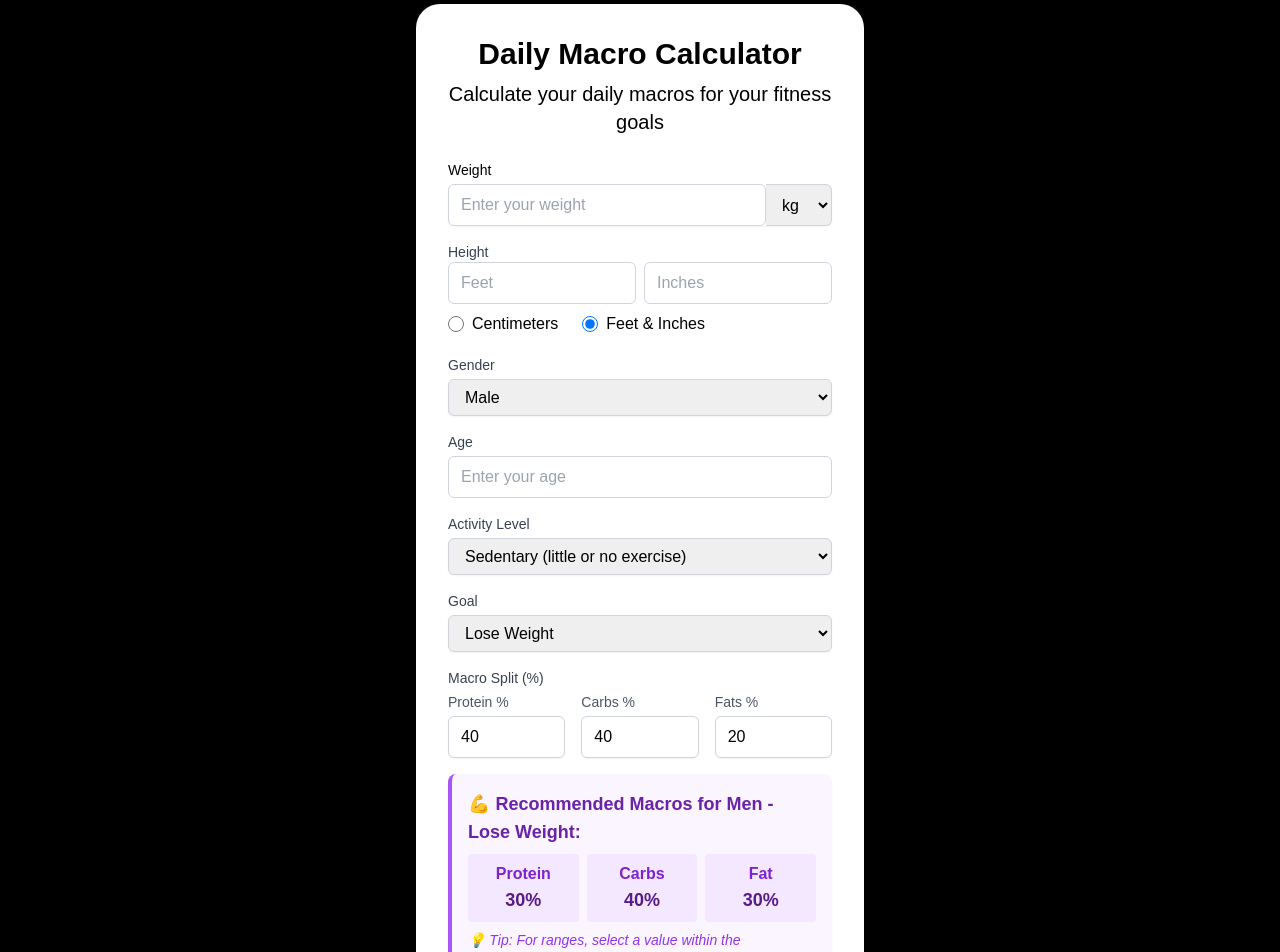
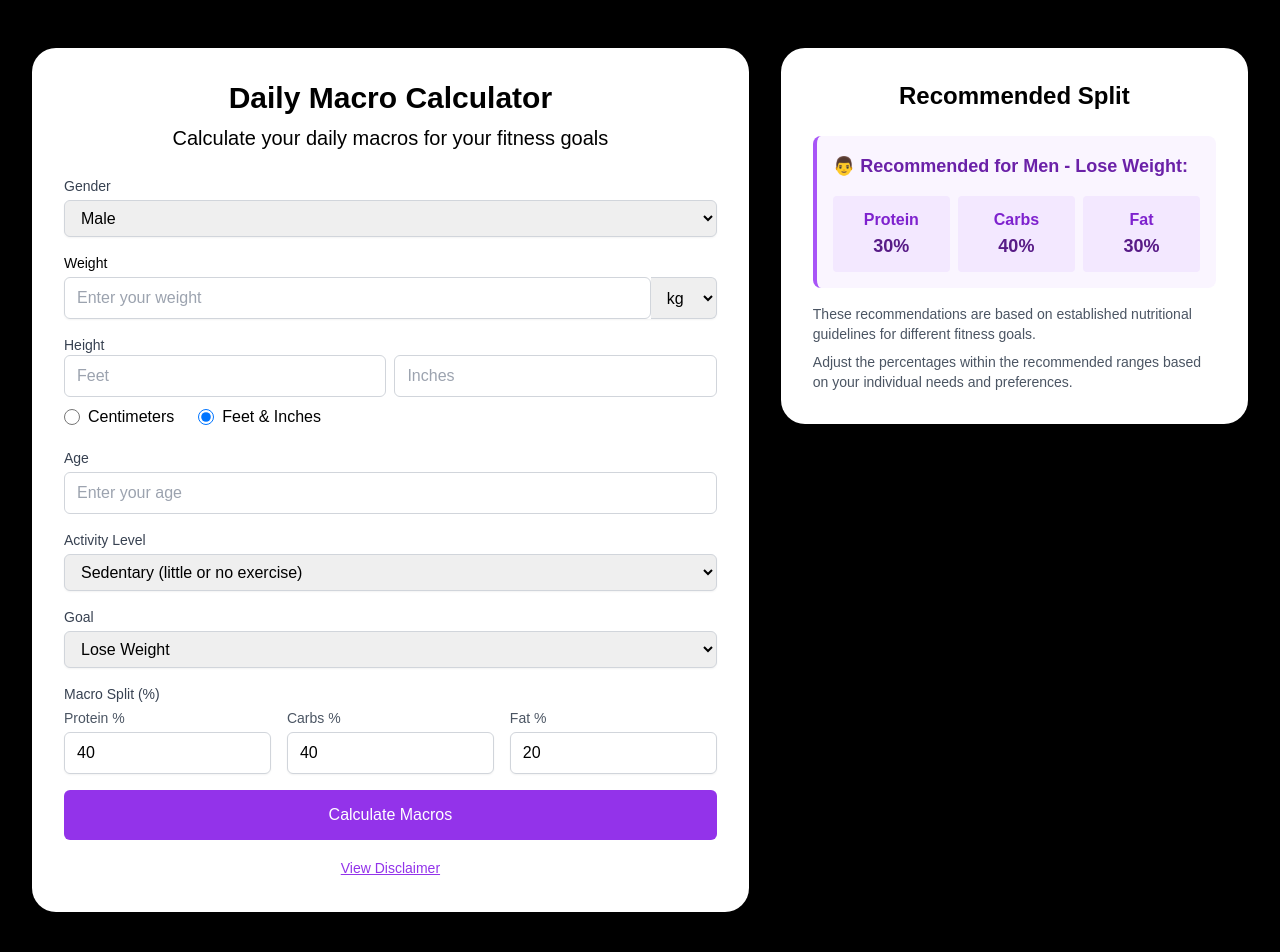
Before and after one commit to vib795/feast-factor, a Next.js app: page / in a window 1280 px wide. Shown: the top 952 px of the page. Built offline with nearby package versions, Linux system fonts and the light colour scheme.

Commit message:
Updated layout. Added recommended % splits: gender and goal based. Result block moved.

```diff
--- a/src/components/MacroCalculator.js
+++ b/src/components/MacroCalculator.js
@@ -37,7 +37,7 @@ const calculateMacros = ({
   carbsPct,
   fatPct
 }) => {
-  // Calculate BMR
+  // Calculate Basal Metabolic Rate (BMR)
   const bmr = calculateBMR(weight, weightUnit, heightUnit, heightCm, heightFeet, heightInches, age, gender);
 
   // Activity level multipliers
@@ -49,7 +49,7 @@ const calculateMacros = ({
     extra_active: 1.9
   };
 
-  // Calculate TDEE
+  // Calculate Total Daily Energy Expenditure (TDEE)
   const tdee = bmr * activityMultipliers[activityLevel];
 
   // Adjust calories based on goal
@@ -83,7 +83,6 @@ const calculateMacros = ({
 };
 
 const inputClassName = "bg-[#F8F9FF] w-full px-3 py-2 rounded-md border border-gray-300 text-black focus:ring-purple-500 focus:border-purple-500";
-const selectClassName = "bg-[#F8F9FF] w-full px-3 py-2 rounded-md border border-gray-300 text-black focus:ring-purple-500 focus:border-purple-500";
 
 const MacroCalculator = () => {
   const [formData, setFormData] = useState({
@@ -104,11 +103,6 @@ const MacroCalculator = () => {
 
   const [result, setResult] = useState(null);
 
-    // if (formData.proteinPct + formData.carbsPct + formData.fatPct !== 100) {
-    //     alert('Macro percentages must add up to 100%');
-    //     return;
-    // }
-
     const handleInputChange = (e) => {
       const { name, value } = e.target;
 
@@ -119,7 +113,7 @@ const MacroCalculator = () => {
           [name]: value
         };
 
-        // If changing any percentage field, validate the total
+        // When changing any percentage field, validate the total
         if (name.endsWith('Pct')) {
           const total = Number(name === 'proteinPct' ? value : newData.proteinPct) +
                        Number(name === 'carbsPct' ? value : newData.carbsPct) +
@@ -146,7 +140,7 @@ const MacroCalculator = () => {
     // Convert percentages to numbers and sum them
     const totalPct = Number(formData.proteinPct) + Number(formData.carbsPct) + Number(formData.fatPct);
 
-    // Check if total is exactly 100
+    // Check if total is 100
     if (totalPct !== 100) {
       alert(`Your macro split percentages total ${totalPct}%. They must add up to exactly 100%.`);
       return;
@@ -166,6 +160,7 @@ const MacroCalculator = () => {
     }));
   };
 
+  const MacroRecommendationsPanel = ({ gender, goal }) => {
     const getMacroRecommendation = (gender, goal) => {
       const recommendations = {
         male: {
@@ -179,20 +174,114 @@ const MacroCalculator = () => {
           maintain: { protein: "25-30", carbs: "50-55", fat: "20-25" }
         }
       };
+      return recommendations[gender]?.[goal] || { protein: "30", carbs: "40", fat: "30" };
+    };
 
-    return recommendations[gender][goal];
-  };
+  return (
+    <div className="bg-white rounded-3xl shadow-lg p-8 h-fit sticky top-8">
+      <h2 className="text-2xl font-bold text-black text-center mb-6">Recommended Split</h2>
+      <div>
+        {gender && goal && (
+          <div className="bg-purple-50 p-4 rounded-lg border-l-4 border-purple-500">
+            <p className="font-bold text-purple-800 text-lg mb-4">
+              {gender === 'male' ? '👨 ' : '👩 '}
+              Recommended for {gender === 'male' ? 'Men' : 'Women'} - {goal.replace(/_/g, ' ').replace(/\b\w/g, l => l.toUpperCase())}:
+            </p>
+            <div className="grid grid-cols-3 gap-2">
+              <div className="text-center p-3 bg-purple-100 rounded">
+                <p className="text-purple-700 font-semibold">Protein</p>
+                <p className="text-purple-900 font-bold text-lg">
+                  {getMacroRecommendation(gender, goal).protein}%
+                </p>
+              </div>
+              <div className="text-center p-3 bg-purple-100 rounded">
+                <p className="text-purple-700 font-semibold">Carbs</p>
+                <p className="text-purple-900 font-bold text-lg">
+                  {getMacroRecommendation(gender, goal).carbs}%
+                </p>
+              </div>
+              <div className="text-center p-3 bg-purple-100 rounded">
+                <p className="text-purple-700 font-semibold">Fat</p>
+                <p className="text-purple-900 font-bold text-lg">
+                  {getMacroRecommendation(gender, goal).fat}%
+                </p>
+              </div>
+            </div>
+            {(typeof getMacroRecommendation(gender, goal).protein === 'string' ||
+            typeof getMacroRecommendation(gender, goal).carbs === 'string' ||
+            typeof getMacroRecommendation(gender, goal).fat === 'string') && (
+              <p className="text-purple-600 text-sm italic mt-3">
+                💡 Select a value within the recommended range based on your activity level
+              </p>
+            )}
+          </div>
+        )}
+
+        <div className="mt-4 text-sm text-gray-600">
+          <p className="mb-2">These recommendations are based on established nutritional guidelines for different fitness goals.</p>
+          <p>Adjust the percentages within the recommended ranges based on your individual needs and preferences.</p>
+        </div>
+      </div>
+
+      {/* Results section */}
+      {result && (
+        <div className="bg-gray-100 p-4 rounded-lg mt-8">
+          <h3 className="text-4xl font-bold text-black text-center">Your Daily Macros</h3>
+          <div className="mt-5 rounded-lg">
+            <div className="text-center mb-6">
+              <h4 className="text-black text-3xl font-bold">Daily Calories</h4>
+              <div className="mt-1 text-4xl font-bold text-black">{result.dailyCalories}</div>
+            </div>
+            <div className="grid grid-cols-3 gap-4 p-2">
+              <div className="text-center p-4 bg-blue-100 rounded-lg shadow">
+                <div className="text-sm text-black">Protein</div>
+                <div className="mt-1 text-xl font-bold text-black">{result.protein}g</div>
+                <div className="text-sm text-black">{result.proteinPct}%</div>
+              </div>
+              <div className="text-center p-4 bg-green-100 rounded-lg shadow">
+                <div className="text-sm text-black">Carbs</div>
+                <div className="mt-1 text-xl font-bold text-black">{result.carbs}g</div>
+                <div className="text-sm text-black">{result.carbsPct}%</div>
+              </div>
+              <div className="text-center p-4 bg-yellow-100 rounded-lg shadow">
+                <div className="text-sm text-black">Fat</div>
+                <div className="mt-1 text-xl font-bold text-black">{result.fat}g</div>
+                <div className="text-sm text-black">{result.fatPct}%</div>
+              </div>
+            </div>
+          </div>
+        </div>
+      )}
+    </div>
+  )};
 
 
   return (
-    <div className="min-h-screen bg-black py-1 px-4 sm:px-6 lg:px-8">
+    <div className="min-h-screen bg-black py-12 px-4 sm:px-6 lg:px-8">
       <SpeedInsights />
       <Analytics />
-      <div className="max-w-md mx-auto bg-white rounded-3xl shadow-lg overflow-hidden p-8">
+      <div className="max-w-7xl mx-auto grid grid-cols-1 lg:grid-cols-5 gap-8">
+        {/* Main Form Column */}
+        <div className="lg:col-span-3">
+          <div className="bg-white rounded-3xl shadow-lg overflow-hidden p-8">
             <h1 className="text-3xl font-bold text-black text-center mb-2">Daily Macro Calculator</h1>
             <p className="text-center text-black mb-6 text-xl">Calculate your daily macros for your fitness goals</p>
 
             <form onSubmit={handleSubmit} className="space-y-4">
+              {/* Gender Selection */}
+              <div>
+                <label className="block text-sm font-medium text-gray-700">Gender</label>
+                <select
+                  name="gender"
+                  value={formData.gender}
+                  onChange={handleInputChange}
+                  className="mt-1 block w-full px-3 py-2 border border-gray-300 rounded-md shadow-sm focus:ring-indigo-500 focus:border-indigo-500 text-black"
+                >
+                  <option value="male">Male</option>
+                  <option value="female">Female</option>
+                </select>
+              </div>
+
               {/* Weight Input */}
               <div>
                 <label className="block text-sm font-medium text-black">Weight</label>
@@ -278,21 +367,6 @@ const MacroCalculator = () => {
                 </div>
               </div>
 
-          {/* Gender Selection */}
-          <div>
-            <label className="block text-sm font-medium text-gray-700">Gender</label>
-            <select
-              name="gender"
-              value={formData.gender}
-              onChange={handleInputChange}
-              className="mt-1 block w-full px-3 py-2 border border-gray-300 rounded-md shadow-sm focus:ring-indigo-500 focus:border-indigo-500 text-black"
-            >
-              <option value="male">Male</option>
-              <option value="female">Female</option>
-            </select>
-          </div>
-
-
               {/* Age Input */}
               <div>
                 <label className="block text-sm font-medium text-gray-700">Age</label>
@@ -366,7 +440,7 @@ const MacroCalculator = () => {
                     />
                   </div>
                   <div>
-                <label className="block text-sm text-gray-600">Fats %</label>
+                    <label className="block text-sm text-gray-600">Fat %</label>
                     <input
                       type="number"
                       name="fatPct"
@@ -378,41 +452,6 @@ const MacroCalculator = () => {
                   </div>
                 </div>
                 <p id="macro-warning" className="mt-2 text-sm text-red-600"></p>
-            {/* <p className="mt-2 text-sm text-gray-600">
-              Recommended split for weight loss: 40% protein, 40% carbs, 20% fat. Higher protein helps preserve muscle mass while in a caloric deficit.
-            </p> */}
-            <div className="mt-4 bg-purple-50 p-4 rounded-lg border-l-4 border-purple-500 shadow-sm">
-              {formData.gender && formData.goal && (
-                <>
-                  <p className="font-bold text-purple-800 text-lg mb-2">
-                    💪 Recommended Macros for {formData.gender === 'male' ? 'Men' : 'Women'} - {formData.goal.replace(/_/g, ' ').replace(/\b\w/g, l => l.toUpperCase())}:
-                  </p>
-                  <div className="grid grid-cols-3 gap-2 mb-2">
-                    <div className="text-center p-2 bg-purple-100 rounded">
-                      <p className="text-purple-700 font-semibold">Protein</p>
-                      <p className="text-purple-900 font-bold text-lg">
-                        {getMacroRecommendation(formData.gender, formData.goal).protein}%
-                      </p>
-                    </div>
-                    <div className="text-center p-2 bg-purple-100 rounded">
-                      <p className="text-purple-700 font-semibold">Carbs</p>
-                      <p className="text-purple-900 font-bold text-lg">
-                        {getMacroRecommendation(formData.gender, formData.goal).carbs}%
-                      </p>
-                    </div>
-                    <div className="text-center p-2 bg-purple-100 rounded">
-                      <p className="text-purple-700 font-semibold">Fat</p>
-                      <p className="text-purple-900 font-bold text-lg">
-                        {getMacroRecommendation(formData.gender, formData.goal).fat}%
-                      </p>
-                    </div>
-                  </div>
-                  <p className="text-purple-600 text-sm italic mt-2">
-                    💡 Tip: For ranges, select a value within the recommended range based on your preferences and activity level.
-                  </p>
-                </>
-              )}
-            </div>
               </div>
 
               <button
@@ -423,34 +462,6 @@ const MacroCalculator = () => {
               </button>
             </form>
 
-        {result && (
-          <div className="mt-8 bg-gray-100 p-4 rounded-lg">
-            <h3 className="text-4xl font-bold text-black text-center">Your Daily Macros</h3>
-            <div className="mt-5 bg-gray-100 rounded-lg">
-              <div className="text-center mb-6 rounded-lg">
-                <h4 className="text-black text-3xl font-bold">Daily Calories</h4>
-                <div className="mt-1 text-4xl font-bold text-black">{result.dailyCalories}</div>
-              </div>
-              <div className="grid grid-cols-3 gap-4 p-2 rounded-lg">
-                <div className="text-center p-4 bg-blue-100 rounded-lg shadow">
-                  <div className="text-sm text-black">Protein</div>
-                  <div className="mt-1 text-xl font-bold text-black">{result.protein}g</div>
-                  <div className="text-sm text-black">{result.proteinPct}%</div>
-                </div>
-                <div className="text-center p-4 bg-green-100 rounded-lg shadow">
-                  <div className="text-sm text-black">Carbs</div>
-                  <div className="mt-1 text-xl font-bold text-black">{result.carbs}g</div>
-                  <div className="text-sm text-black">{result.carbsPct}%</div>
-                </div>
-                <div className="text-center p-4 bg-yellow-100 rounded-lg shadow">
-                  <div className="text-sm text-black">Fats</div>
-                  <div className="mt-1 text-xl font-bold text-black">{result.fat}g</div>
-                  <div className="text-sm text-black">{result.fatPct}%</div>
-                </div>
-              </div>
-            </div>
-          </div>
-        )}
             <div className="mt-4 text-center">
               <button
                 type="button"
@@ -462,6 +473,17 @@ const MacroCalculator = () => {
             </div>
           </div>
         </div>
+
+        {/* Recommendations and Results Column */}
+        <div className="lg:col-span-2">
+          <MacroRecommendationsPanel
+            gender={formData.gender}
+            goal={formData.goal}
+            result={result}
+          />
+        </div>
+      </div>
+    </div>
   );
 };
 
```
Lines whose indentation alone changed are shown as unchanged.
